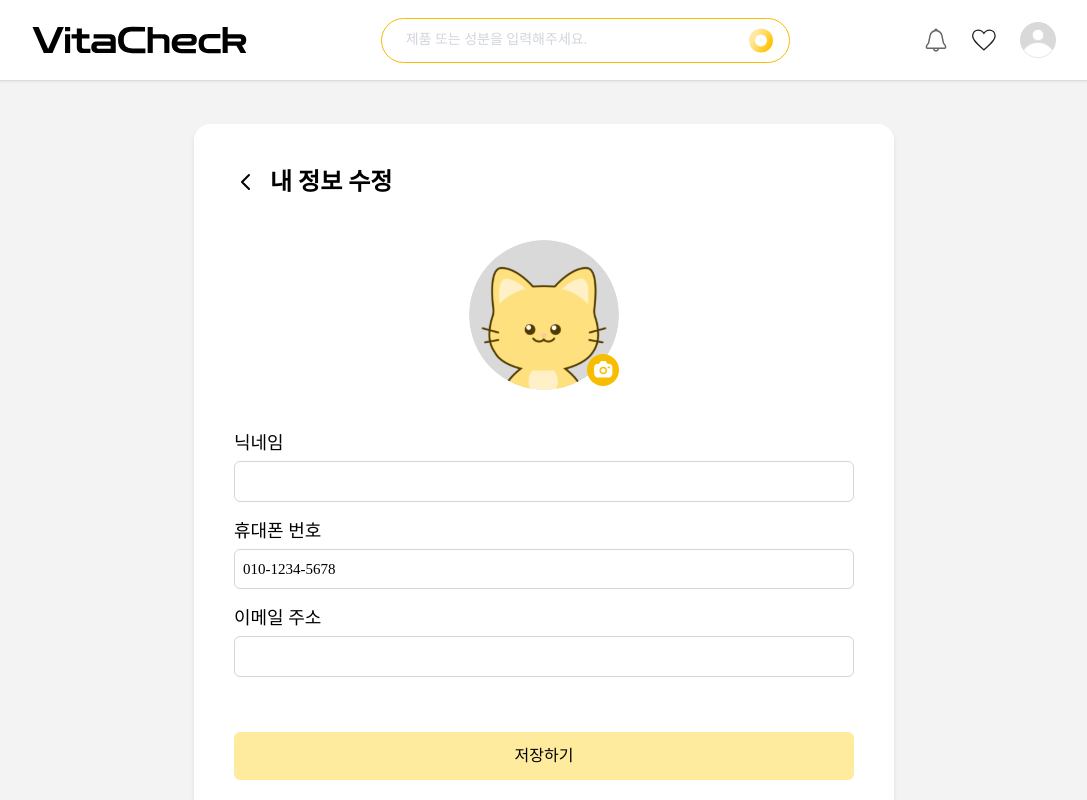
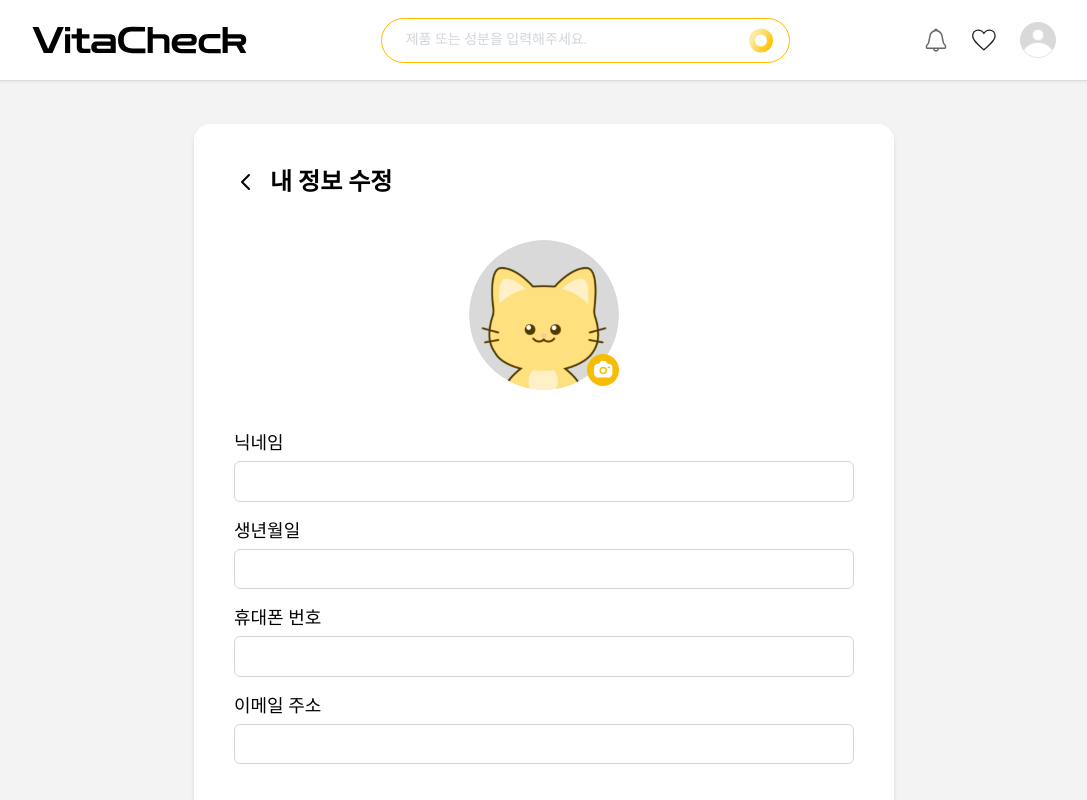
Before and after one commit to VitaCheck/vitacheck-fe, a React (Vite) app: page /mypage/edit in a window 1280 px wide. Shown: the top 800 px of the page, without its empty margins (96-1183 px from the left). Built offline with nearby package versions, Linux system fonts and the light colour scheme; no server answers.

Commit message:
feat: 마이페이지 수정 API 연결

```diff
--- a/src/components/MyPage/ProfileForm.tsx
+++ b/src/components/MyPage/ProfileForm.tsx
@@ -6,7 +6,8 @@ import { useNavigate } from "react-router-dom";
 function ProfileForm() {
   const [nickname, setNickname] = useState("");
   const [email, setEmail] = useState("");
-  const [phone, setPhone] = useState("010-1234-5678");
+  const [phone, setPhone] = useState("");
+  const [birthDate, setBirthDate] = useState("");
   const [loading, setLoading] = useState(true);
   const navigate = useNavigate();
 
@@ -16,6 +17,8 @@ function ProfileForm() {
         const user: UserInfo = await getUserInfo();
         setNickname(user.nickname);
         setEmail(user.email);
+        setPhone(user.phoneNumber);
+        setBirthDate(user.birthDate);
         setLoading(false);
       } catch (error) {
         console.error("사용자 정보 불러오기 실패", error);
@@ -46,10 +49,11 @@ function ProfileForm() {
         value={nickname}
         onChange={(e) => setNickname(e.target.value)}
       />
+      <ProfileInput label="생년월일" value={birthDate} />
       <ProfileInput
         label="휴대폰 번호"
         value={phone}
-        onChange={(e) => setPhone(e.target.value)}
+        // onChange={(e) => setPhone(e.target.value)}
       />
       <ProfileInput label="이메일 주소" value={email} />
 
--- a/src/lib/user.ts
+++ b/src/lib/user.ts
@@ -6,6 +6,8 @@ export interface UserInfo {
   fullName: string;
   provider: string;
   age: number;
+  birthDate: string;
+  phoneNumber: string;
 }
 
 // 사용자 정보 조회
```
